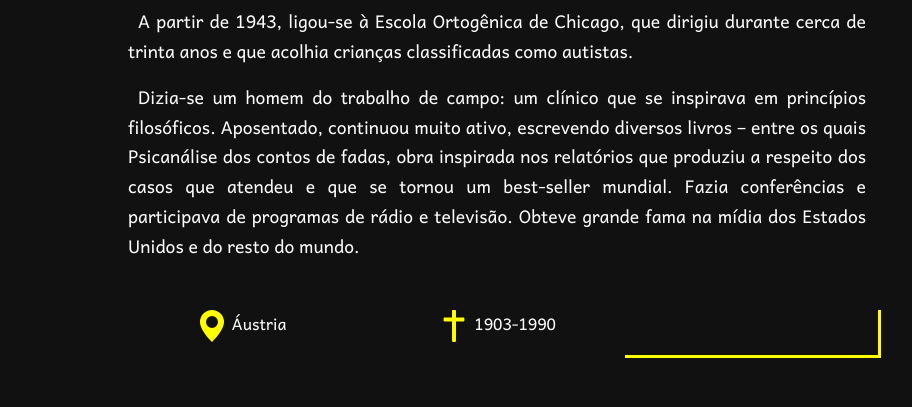
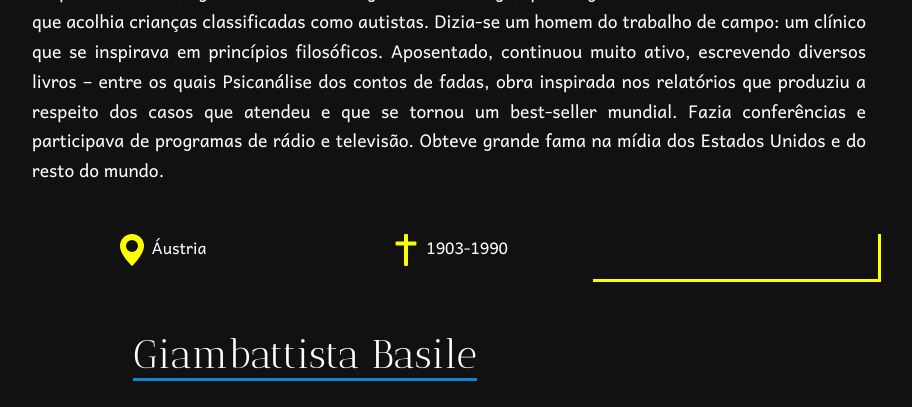
Before and after one commit to ViniciusBazan/Faebulare, a PHP site: page /cont_Autores.php in a window 1280 px wide. Shown: the part 2536-2943 px from the top of the page, without its empty margins (335-1247 px from the left). Run offline with PHP 8.4, Linux system fonts and the light colour scheme.

Commit message:
selo, autores, cracha, foto de vcs 3

```diff
--- a/src/cont_Autores.php
+++ b/src/cont_Autores.php
@@ -73,11 +73,10 @@
 
         <div class="row mb-5">
 
-            <div class="col-12 col-lg-4 mb-4 mt-lg-0"><center><img class="img-fluid" src="<?php echo $autor.'bruno_bettelheim.png'; ?>"></center></div>
-            <div class="col-12 col-lg-8 text-justify mt-5">
+            <div class="col-12 col-lg-3 mb-4 mt-lg-0"><center><img class="img-fluid" src="<?php echo $autor.'bruno_bettelheim.png'; ?>"></center></div>
+            <div class="col-12 col-lg-9 text-justify mt-5">
             <p class="recuo font-s-11">Nascido em Viena, o psicanalista austro-americano é originário de numa família judia da alta burguesia. Entrou na universidade para fazer um curso que passava pela literatura, história da arte e estética. A partir de 1932, uniu-se a psicanalistas vienenses que se interessavam pelo tratamento de crianças. Em 1938, foi deportado pelos nazistas para um campo de concentração de Dachau e Buchenwald, onde passou um ano sendo violentamente espancado. Essa experiência desumana o marcou profundamente. Depois de liberado, Bettelheim foi morar nos Estados Unidos.</p>
-            <p class="recuo font-s-11">A partir de 1943, ligou-se à Escola Ortogênica de Chicago, que dirigiu durante cerca de trinta anos e que acolhia crianças classificadas como autistas. </p>
-            <p class="recuo font-s-11">Dizia-se um homem do trabalho de campo: um clínico que se inspirava em princípios filosóficos. Aposentado, continuou muito ativo, escrevendo diversos livros – entre os quais Psicanálise dos contos de fadas, obra inspirada nos relatórios que produziu a respeito dos casos que atendeu e que se tornou um best-seller mundial. Fazia conferências e participava de programas de rádio e televisão. Obteve grande fama na mídia dos Estados Unidos e do resto do mundo.</p>
+            <p class="recuo font-s-11">A partir de 1943, ligou-se à Escola Ortogênica de Chicago, que dirigiu durante cerca de trinta anos e que acolhia crianças classificadas como autistas. Dizia-se um homem do trabalho de campo: um clínico que se inspirava em princípios filosóficos. Aposentado, continuou muito ativo, escrevendo diversos livros – entre os quais Psicanálise dos contos de fadas, obra inspirada nos relatórios que produziu a respeito dos casos que atendeu e que se tornou um best-seller mundial. Fazia conferências e participava de programas de rádio e televisão. Obteve grande fama na mídia dos Estados Unidos e do resto do mundo.</p>
                 <div class="row mt-5">
                     <div class="col-4">
                     <center><p><svg width="2em" height="2em" viewBox="0 0 16 16" class="bi bi-geo-alt-fill" fill="#FFFF00" xmlns="http://www.w3.org/2000/svg">
--- a/src/cont_Cinderela.php
+++ b/src/cont_Cinderela.php
@@ -13,7 +13,7 @@
 
     <div style="width:100%;height:auto;">
 
-    <img src="<?php echo $conto.'cinderela.png' ?>" class="" style="width:100%;height:430px;object-fit: cover;object-position: center 1%;">
+    <img src="<?php echo $conto.'cinderela_15.png' ?>" class="" style="width:100%;height:430px;object-fit: cover;object-position: center 60%;">
 
     <div class="container-fluid mt-4  wt-geral  position-relative" style="min-height:81vh;">
 
```
Also changed, not shown: src/cont_Quem_somos.php (+5 -5 lines), src/img/certificado.png, src/img/cont/cinderela_15.png (added), src/img/crachá/Hao_certo.fw.png (added), src/img/crachá/Juh_certo.fw.png (added), src/img/crachá/Vini_certo.fw.png (added), src/img/crachá/dani_certo.fw.png (added), src/img/crachá/daniela.png (deleted), src/img/crachá/hao.png (deleted), src/img/crachá/julia.png (deleted), src/img/crachá/vinicius.png (deleted), src/img/devs/Hao2.png, src/img/selo2.png (added), 5 other files.
